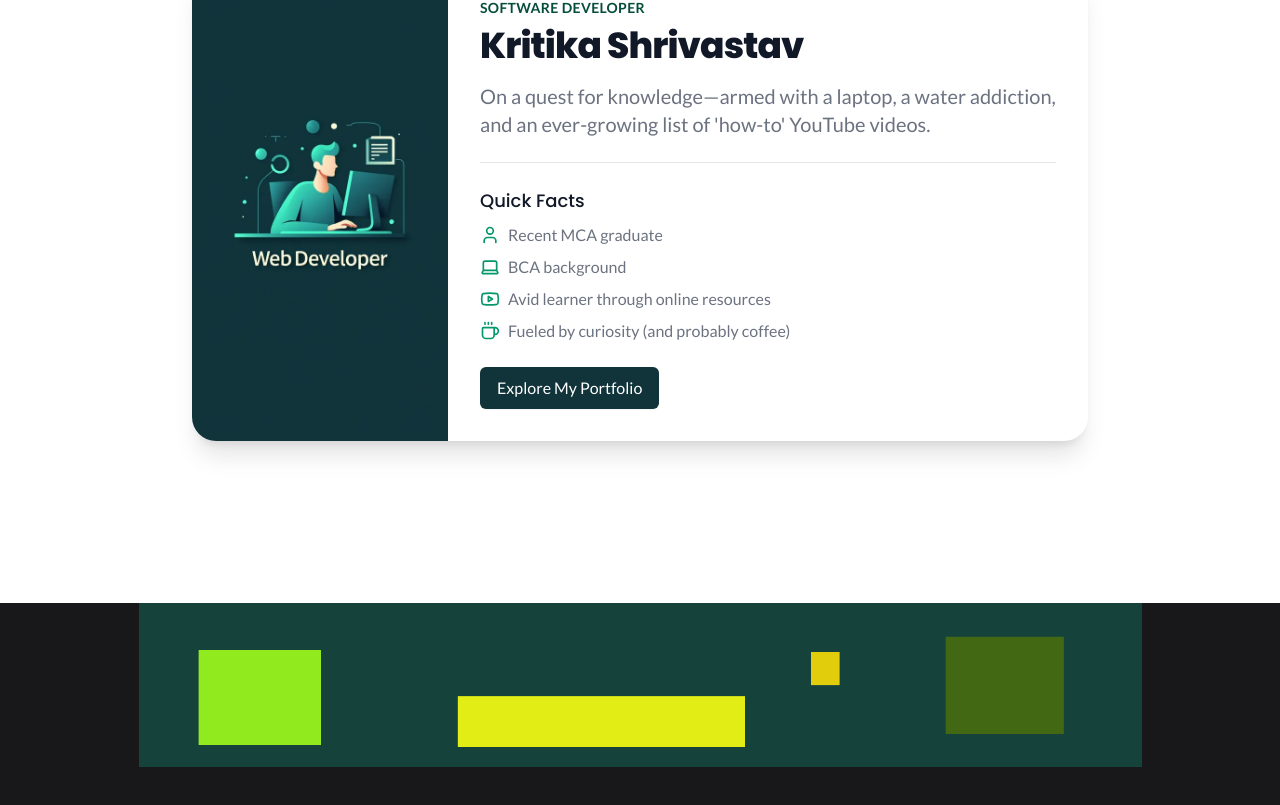
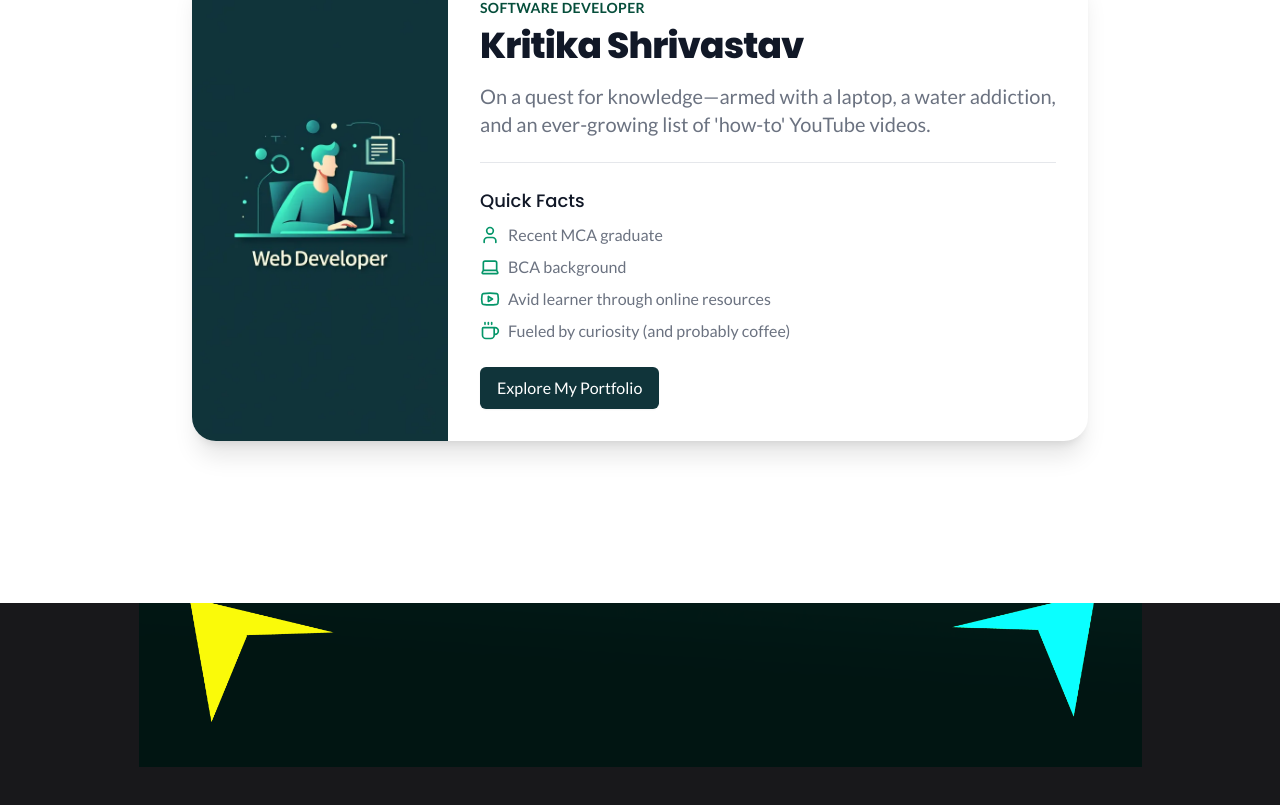
Before and after one commit to Kritikashrivastav/Portfolio, a React (Vite) app: page / in a window 1280 px wide. Shown: the part 1375-2180 px from the top of the page. Built offline with nearby package versions, Linux system fonts and the light colour scheme; a web font is replaced by a local one.

Commit message:
eyes effects commit

```diff
--- a/src/components/Eyes.jsx
+++ b/src/components/Eyes.jsx
@@ -19,7 +19,7 @@ function Eyes() {
 
   return (
     <div className='eyes w-full h-screen mb-20 overflow-hidden'>
-      <div data-scroll data-scroll-speed="-.6" className=' relative w-full bg-contain h-full md:h-[44vw] mt-20 bg-no-repeat bg-center bg-[url("/bg.png")]'>
+      <div data-scroll data-scroll-speed="-.6" className=' relative w-full bg-contain h-full md:h-[44vw] mt-20 bg-no-repeat bg-center bg-[url("/bgbg.png")]'>
         <div className='absolute flex gap-10 top-1/2 left-1/2 -translate-x-[50%] -translate-y-[50%]'>
           <div className='flex items-center justify-center w-[10vw] md:w-[15vw] h-[10vw] md:h-[15vw] rounded-full bg-zinc-100'>
             <div className='relative w-2/3 h-2/3 bg-zinc-900 rounded-full md:rounded-none'>
```
Also changed, not shown: public/bgbg.png (added).
